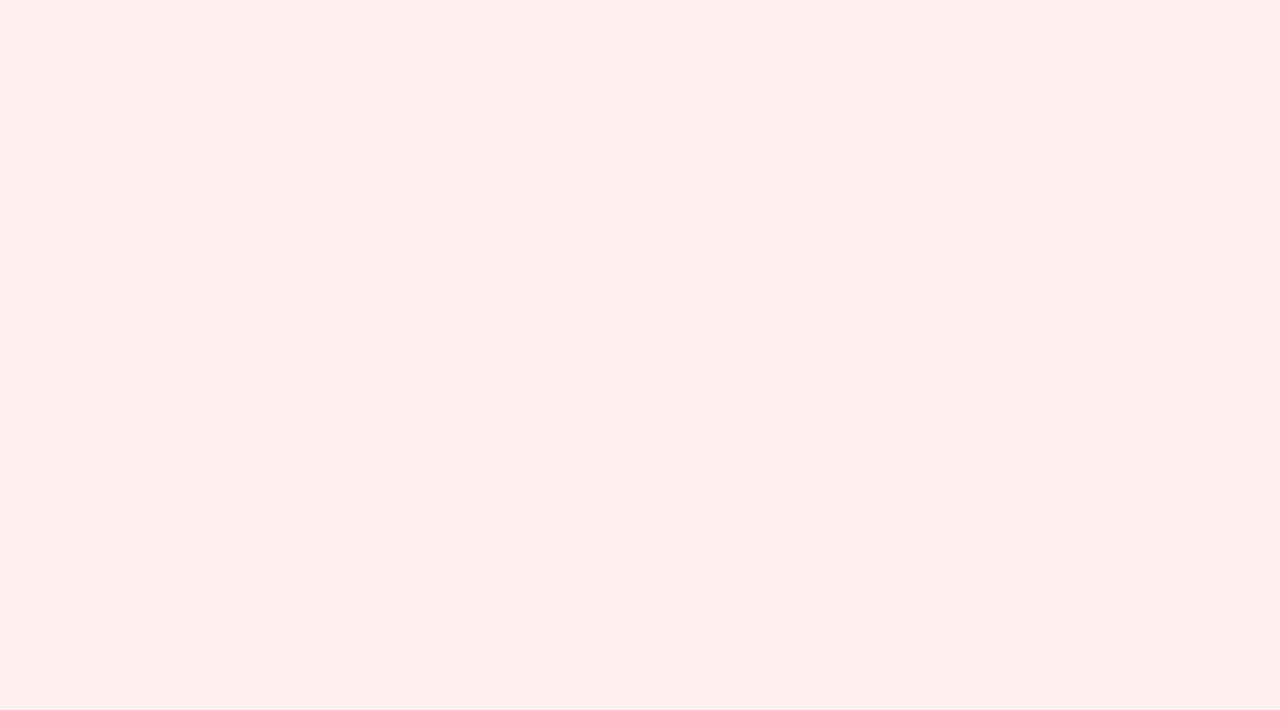
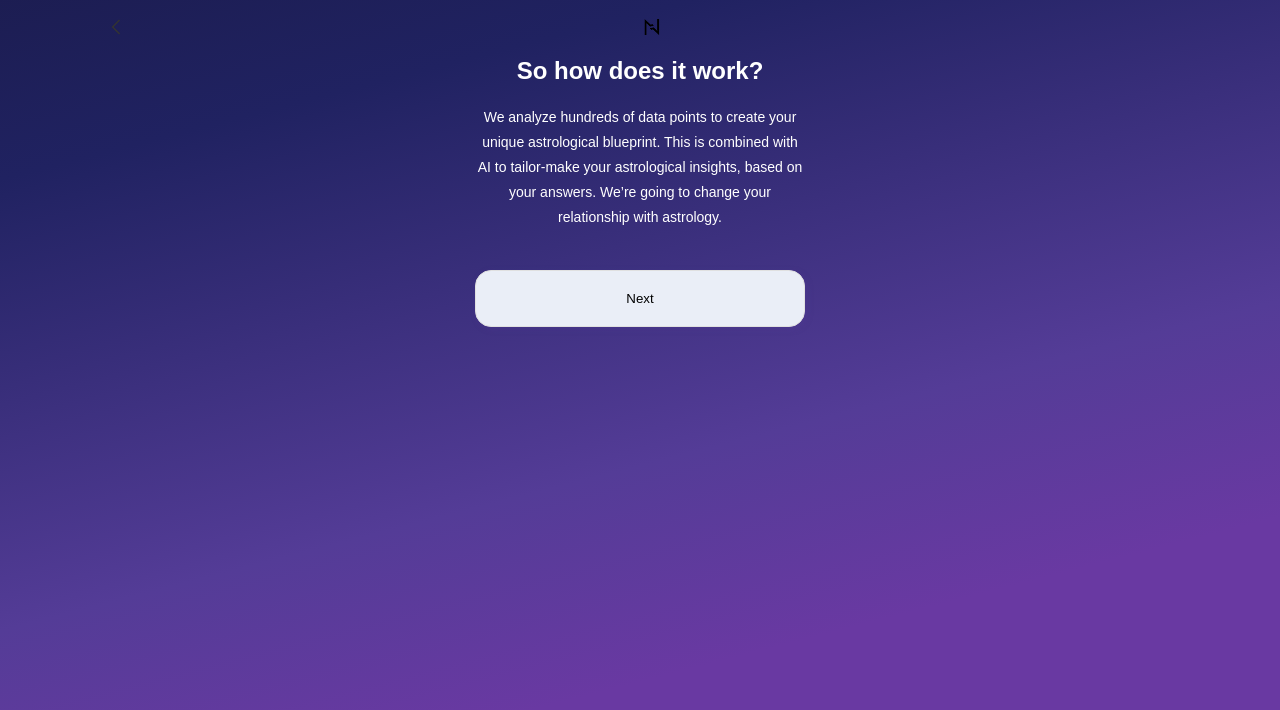
Before and after one commit to maverickDev-97/nebula-survey, a Next.js app: page /survey/hint in a window 1280 px wide. Before the commit this address had no page. Shown: the top 710 px of the page. Built offline with nearby package versions, Linux system fonts and the light colour scheme.

Commit message:
Hint page

```diff
--- a/src/app/components/Button/Button.tsx
+++ b/src/app/components/Button/Button.tsx
@@ -14,6 +14,8 @@ interface ButtonProps {
   questionId: string;
   nextQuestionId?: string;
   dynamicValue?: DynamicValue;
+  showHint?: boolean;
+  skipSaving?: boolean;
 }
 
 const Button: FC<ButtonProps> = ({
@@ -21,17 +23,26 @@ const Button: FC<ButtonProps> = ({
   questionId,
   nextQuestionId,
   dynamicValue,
+  showHint,
+  skipSaving,
 }) => {
   const router = useRouter();
   const { setDynamicValue } = useDynamicValues();
   const dispatch = useDispatch();
 
   const onClick = () => {
+    if (showHint) {
+      router.push(`/survey/hint?next=${nextQuestionId}`);
+      return;
+    }
+
+    if (!skipSaving) {
+      dispatch(saveAnswer({ questionId, answer: label }));
+    }
+
     if (dynamicValue) {
       setDynamicValue(dynamicValue, label);
     }
-
-    dispatch(saveAnswer({ questionId, answer: label }));
 
     if (nextQuestionId) {
       router.push(`/survey/${nextQuestionId}`);
--- a/src/app/globals.css
+++ b/src/app/globals.css
@@ -1,8 +1,9 @@
 :root {
   --background: #fff0f0;
-  --foreground: #333333;
+  --text-color: #333333;
   --space-size--md: 20px;
   --space-size--sm: 15px;
+  --space-size--lg: 40px;
 }
 
 html,
@@ -11,7 +12,7 @@ body {
 }
 
 body {
-  color: var(--foreground);
+  color: var(--text-color);
   background: var(--background);
   font-family: Arial, Helvetica, sans-serif;
   -webkit-font-smoothing: antialiased;
--- a/src/app/survey/[id]/page.tsx
+++ b/src/app/survey/[id]/page.tsx
@@ -39,6 +39,7 @@ export default async function SurveyPage({
             questionId={question.id}
             nextQuestionId={option.next}
             dynamicValue={question.dynamicValue}
+            showHint={question.showHint}
           />
         ))}
       </div>
--- /dev/null
+++ b/src/app/survey/hint/page.module.css
@@ -0,0 +1,18 @@
+.page {
+  max-width: 330px;
+  display: flex;
+  flex-direction: column;
+  text-align: center;
+}
+
+.heading {
+  font-size: 24px;
+  line-height: 28px;
+}
+
+.text {
+  margin: var(--space-size--md) 0 var(--space-size--lg);
+  font-size: 14px;
+  line-height: 25px;
+  font-weight: 400;
+}
--- /dev/null
+++ b/src/app/survey/hint/page.tsx
@@ -0,0 +1,44 @@
+"use client";
+
+import { useEffect } from "react";
+import { useSearchParams } from "next/navigation";
+
+import { Button } from "@/app/components/Button/Button";
+
+import styles from "./page.module.css";
+
+export default function HintPage() {
+  const searchParams = useSearchParams();
+  const nextQuestionId = searchParams.get("next") ?? "";
+
+  useEffect(() => {
+    document.body.style.background =
+      "linear-gradient(165.54deg, #141333 -33.39%, #202261 15.89%, #543C97 55.84%, #6939A2 74.96%)";
+    document.body.style.minHeight = "100vh";
+    document.documentElement.style.setProperty("--text-color", "#ffffff");
+
+    return () => {
+      document.body.style.background = "";
+      document.body.style.minHeight = "";
+      document.documentElement.style.setProperty("--text-color", "#333333");
+    };
+  }, []);
+
+  return (
+    <div className={styles.page}>
+      <h1 className={styles.heading}>So how does it work?</h1>
+      <p className={styles.text}>
+        We analyze hundreds of data points to create your unique astrological
+        blueprint. This is combined with AI to tailor-make your astrological
+        insights, based on your answers. We’re going to change your relationship
+        with astrology.
+      </p>
+      <Button
+        label="Next"
+        questionId=""
+        nextQuestionId={nextQuestionId}
+        skipSaving
+      />
+    </div>
+  );
+}
--- a/src/data/survey.json
+++ b/src/data/survey.json
@@ -104,6 +104,7 @@
     "q7": {
       "id": "q7",
       "question": "Do you tend to overthink?",
+      "showHint": true,
       "answerOptions": [
         {
           "answer": "Yes",
--- a/src/types/Question.ts
+++ b/src/types/Question.ts
@@ -7,4 +7,5 @@ export interface Question {
   answerOptions: AnswerOption[];
   dynamicValue: DynamicValue;
   hasDynamicValues: boolean;
+  showHint?: boolean;
 }
```
